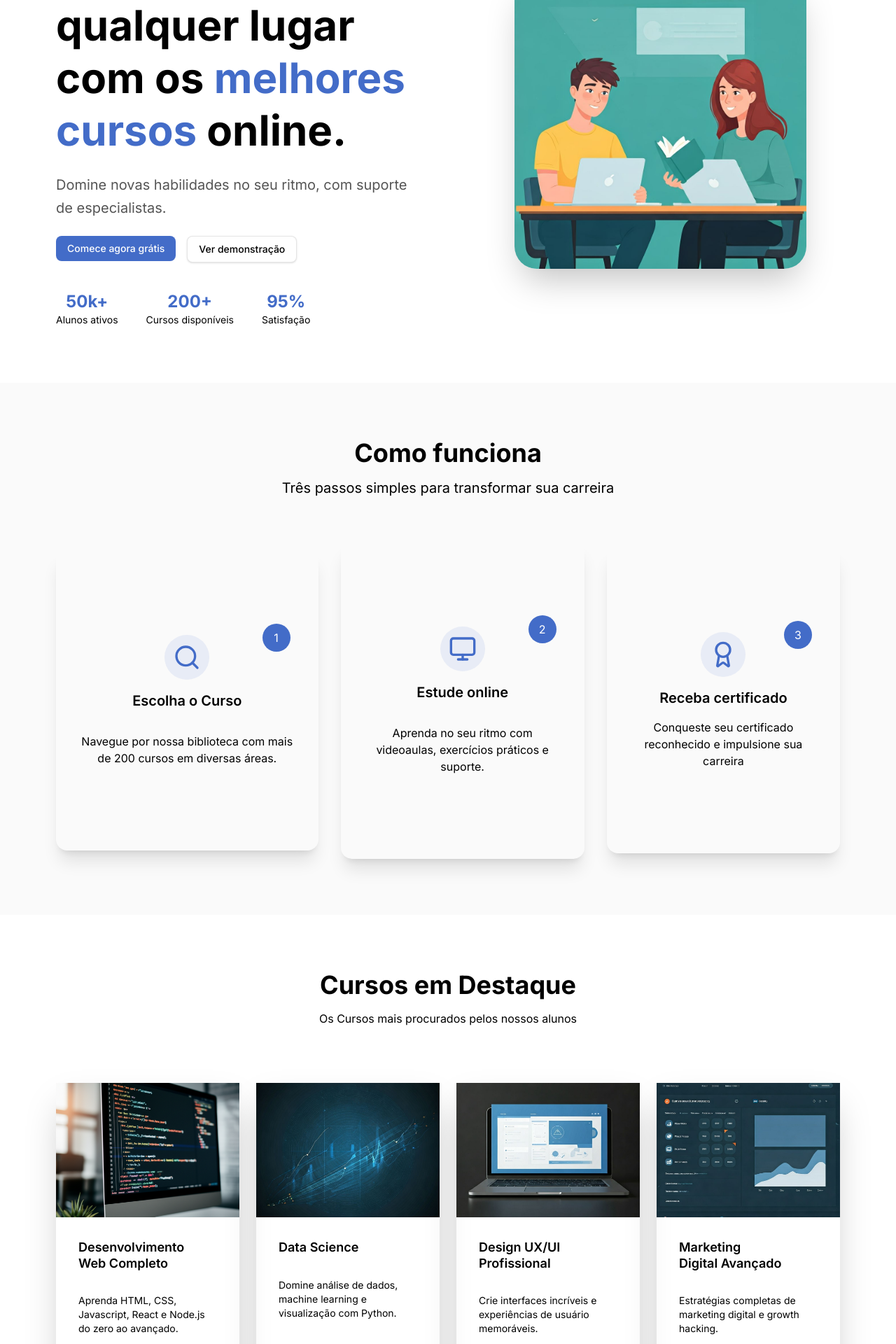
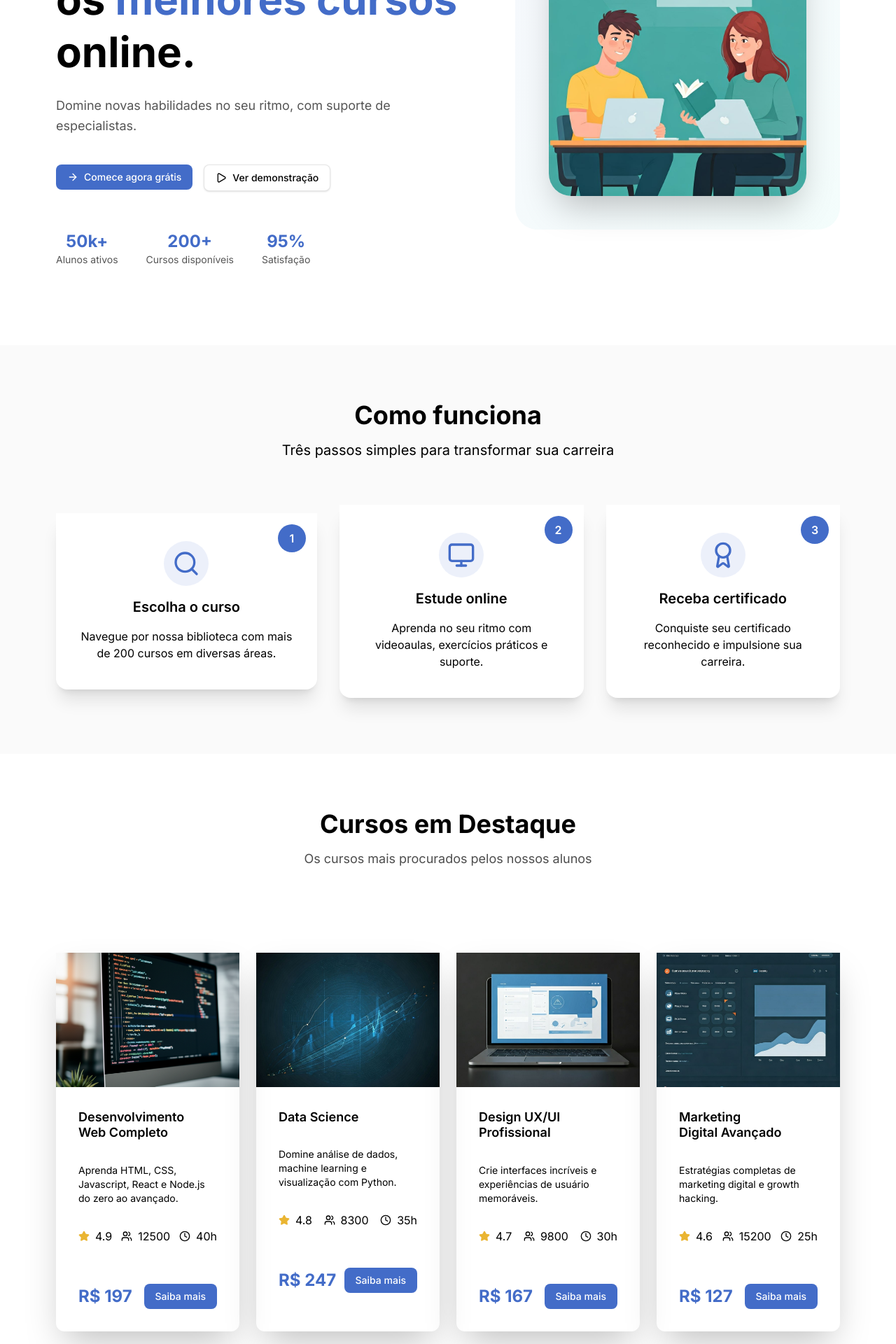
Before and after one commit to VittorFabriny/educax, a Next.js app: page / in a window 1280 px wide. Shown: the part 300-2220 px from the top of the page at 70% size. Built offline with nearby package versions, Linux system fonts and the light colour scheme.

Commit message:
code refactoring

```diff
--- a/app/globals.css
+++ b/app/globals.css
@@ -3,7 +3,7 @@
 :root {
   --primary-color: oklch(55% 0.15 264);
   --secondary-color: oklch(78% 0.14 180);
-  --color-accent: oklch(88% 0.17 95);
+  --color-accent: oklch(0.8 0.15 85);
 
   --color-bg: oklch(100% 0 0);
   --color-bg-secondary: oklch(92% 0 0);
--- a/components/button.tsx
+++ b/components/button.tsx
@@ -1,24 +1,22 @@
 type ButtonProps = {
   title: string;
-  variant: `primary` | `secondary`;
-
-  className?: string;
+  variant?: 'primary' | 'secondary';
+  icon?: React.ElementType;
 };
 
-export function Button(props: ButtonProps) {
+export function Button({ title, variant = 'primary', icon: Icon }: ButtonProps) {
+  const baseClasses =
+    'flex items-center gap-2 size-fit text-sm font-medium py-2 px-4 rounded-lg cursor-pointer transition';
+
+  const variants = {
+    primary: 'text-(--color-bg) bg-(--primary-color) hover:bg-(--primary-color)/90',
+    secondary: 'text-black bg-white border border-black/10 shadow-sm hover:bg-(--color-accent)/90',
+  };
+
   return (
-    <>
-      {props.variant === 'primary' && (
-        <div className="size-fit text-sm font-medium text-(--color-bg) bg-(--primary-color) py-2 px-4 rounded-lg cursor-pointer hover:bg-(--primary-color)/90 ">
-          {props.title}
-        </div>
-      )}
-
-      {props.variant === 'secondary' && (
-        <div className="size-fit text-sm font-medium text-black bg-white py-2 px-4 border border-black/10 rounded-lg shadow-sm hover:bg-(--color-accent)/90 cursor-pointer">
-          {props.title}
-        </div>
-      )}
-    </>
+    <button className={`${baseClasses} ${variants[variant]}`}>
+      {Icon && <Icon className="w-4 h-4" />}
+      <span>{title}</span>
+    </button>
   );
 }
--- a/components/call-to-action.tsx
+++ b/components/call-to-action.tsx
@@ -1,49 +1,47 @@
+import Image from 'next/image';
+import { CheckCircle } from 'lucide-react';
+
 import { Button } from '@/components/button';
 
-import Image from 'next/image';
-
-import { CheckCircle } from 'lucide-react';
+const benefits = [
+  'Acesso vitalício aos cursos',
+  'Certificados reconhecidos',
+  'Suporte direto com professores',
+  'Comunidade exclusiva de alunos',
+];
 
 export function CallToAction() {
   return (
-    <main className="flex p-5 lg:p20">
+    <main className="flex p-5 lg:p-20">
       <section className="w-full grid lg:grid-cols-2 gap-12 items-center bg-(--primary-color)/5 p-10 rounded-2xl">
         <div>
           <h1 className="text-3xl lg:text-4xl font-bold">Junte-se a milhares de alunos</h1>
-          <p className="mt-3">
+
+          <p className="mt-3 text-(--color-text-muted)">
             Crie sua conta grátis e comece hoje mesmo sua jornada de aprendizado.
           </p>
 
           <ul className="space-y-3 mt-6">
-            <li className="flex items-center gap-2">
-              <CheckCircle className="text-(--secondary-color)" />
-              Acesso vitalício aos cursos
-            </li>
-            <li className="flex items-center gap-2">
-              <CheckCircle className="text-(--secondary-color)" />
-              Certificados reconhecidos
-            </li>
-            <li className="flex items-center gap-2">
-              <CheckCircle className="text-(--secondary-color)" />
-              Suporte direto com professores
-            </li>
-            <li className="flex items-center gap-2">
-              <CheckCircle className="text-(--secondary-color)" />
-              Comunidade exclusiva de alunos
-            </li>
+            {benefits.map((item) => (
+              <li key={item} className="flex items-center gap-2">
+                <CheckCircle className="text-(--secondary-color) w-5 h-5" />
+                {item}
+              </li>
+            ))}
           </ul>
 
           <div className="flex gap-4 mt-12">
-            <Button variant="primary" title="Cadastrar grátis " />
+            <Button variant="primary" title="Cadastrar grátis" />
             <Button variant="secondary" title="Fazer Login" />
           </div>
         </div>
+
         <Image
-          src="/placeholder.png"
-          alt="Placeholder"
+          src="/certificate.png"
+          alt="Certificado"
           width={400}
           height={400}
-          className="rounded-2xl oject-cover shadow-2xl w-full h-auto"
+          className="rounded-2xl object-cover shadow-2xl w-full h-auto"
         />
       </section>
     </main>
--- a/components/feedback.tsx
+++ b/components/feedback.tsx
@@ -1,4 +1,32 @@
 import { SectionCards } from './section-cards';
+
+const feedbackData = [
+  {
+    rating: 5,
+    description:
+      '"Graças à plataforma consegui um emprego na área de tecnologia em 3 meses. Os cursos são muito práticos e atualizados."',
+    user: 'Ana Silva',
+    userRole: 'Desenvolvedora Front-end',
+    userImageUrl: '/professional-woman-smiling-headshot.png',
+    classname: 'leading-relaxed',
+  },
+  {
+    rating: 5,
+    description:
+      '"Graças à plataforma consegui um emprego na área de tecnologia em 3 meses. Os cursos são muito práticos e atualizados."',
+    user: 'Carlos Santos',
+    userRole: 'Data Scientist',
+    userImageUrl: '/professional-man-smiling-headshot.png',
+  },
+  {
+    rating: 5,
+    description:
+      '"Graças à plataforma consegui um emprego na área de tecnologia em 3 meses. Os cursos são muito práticos e atualizados."',
+    user: 'Mariana Costa',
+    userRole: 'UX Designer',
+    userImageUrl: '/professional-woman-designer-smiling-headshot.jpg',
+  },
+];
 
 export function Feedback() {
   return (
@@ -6,35 +34,13 @@ export function Feedback() {
       <div className="px-5 lg:px-20 flex flex-col items-center gap-8">
         <div className="flex flex-col text-center gap-4">
           <h1 className="font-3xl lg:text-4xl font-bold font-poppins">O que nossos alunos dizem</h1>
-          <p>Histórias reais de transformação profissional</p>
+          <p className="text-(--color-text-muted)">Histórias reais de transformação profissional</p>
         </div>
 
         <div className="flex flex-col md:flex-row gap-8">
-          <SectionCards
-            variant="feedback"
-            rating={5}
-            description='"Graças à plataforma consegui um emprego na área de tecnologia em 3 meses. Os cursos são muito práticos e atualizados."'
-            user="Ana Silva"
-            userRole="Desenvolvedora Front-end"
-            userImageUrl="/professional-woman-smiling-headshot.png"
-            classname="leading-relaxed"
-          />
-          <SectionCards
-            variant="feedback"
-            rating={5}
-            description='"Graças à plataforma consegui um emprego na área de tecnologia em 3 meses. Os cursos são muito práticos e atualizados."'
-            user="Carlos Santos"
-            userRole="Data Scientist"
-            userImageUrl="/professional-man-smiling-headshot.png"
-          />
-          <SectionCards
-            variant="feedback"
-            rating={5}
-            description='"Graças à plataforma consegui um emprego na área de tecnologia em 3 meses. Os cursos são muito práticos e atualizados."'
-            user="Mariana Costa"
-            userRole="UX Designer"
-            userImageUrl="/professional-woman-designer-smiling-headshot.jpg"
-          />
+          {feedbackData.map((feedback) => (
+            <SectionCards key={feedback.user} variant="feedback" {...feedback} />
+          ))}
         </div>
       </div>
     </main>
--- a/components/hero-section.tsx
+++ b/components/hero-section.tsx
@@ -1,48 +1,54 @@
 import Image from 'next/image';
 import { Button } from './button';
+import { ArrowRight, Play } from 'lucide-react';
 
 export function HeroSection() {
   return (
-    <main className="px-5 lg:px-20 py-20 bg-(--color-bg)">
-      <div className="sectionwrapper flex flex-col items-center justify-center gap-20 md:flex-row">
-        <section className="flex flex-col gap-6 pt-20">
-          <h1 className="text-4xl font-bold font-poppins max-w-200 lg:text-6xl leading-tight ">
-            Aprenda de qualquer lugar com os{' '}
-            <span className="text-(--primary-color)">melhores cursos</span> online.
+    <section className="px-5 lg:px-20 py-28 bg-(--color-bg)">
+      <div className="flex flex-col md:flex-row items-center justify-between gap-20">
+        <div className="flex flex-col gap-6 max-w-xl">
+          <h1 className="text-4xl xl:text-6xl font-bold font-poppins leading-tight">
+            Aprenda de qualquer lugar com os
+            <span className="text-(--primary-color)"> melhores cursos</span> online.
           </h1>
-          <p className="text-xl text-(--color-text-muted) text-pretty leading-relaxed">
+
+          <p className="text-lg lg:text-lg text-(--color-text-muted) leading-relaxed">
             Domine novas habilidades no seu ritmo, com suporte de especialistas.
           </p>
-          <div className="flex gap-4">
-            <Button variant="primary" title="Comece agora grátis" />
-            <Button variant="secondary" title="Ver demonstração" />
+
+          <div className="flex gap-4 mt-4">
+            <Button variant="primary" title="Comece agora grátis" icon={ArrowRight} />
+            <Button variant="secondary" title="Ver demonstração" icon={Play} />
           </div>
 
-          <div className="flex items-center gap-10 mt-4">
-            <div className="flex flex-col items-center">
-              <span className="text-2xl font-bold text-(--primary-color)">50k+</span>
-              <span className="text-sm">Alunos ativos</span>
-            </div>
-            <div className="flex flex-col items-center">
-              <span className="text-2xl font-bold text-(--primary-color)">200+</span>
-              <span className="text-sm">Cursos disponíveis</span>
-            </div>
-            <div className="flex flex-col items-center">
-              <span className="text-2xl font-bold text-(--primary-color)">95%</span>
-              <span className="text-sm">Satisfação</span>
-            </div>
+          <div className="flex gap-10 mt-8">
+            {[
+              { value: '50k+', label: 'Alunos ativos' },
+              { value: '200+', label: 'Cursos disponíveis' },
+              { value: '95%', label: 'Satisfação' },
+            ].map((item) => (
+              <div key={item.label} className="flex flex-col items-center">
+                <span className="text-2xl font-bold text-(--primary-color)">{item.value}</span>
+                <span className="text-sm text-(--color-text-muted)">{item.label}</span>
+              </div>
+            ))}
           </div>
-        </section>
-        <section className="w-auto mt-10 p-12 bg-linear-to-br from-[(--primary-color)/5 to-[(--secondary-color)/5 rounded-4xl">
+        </div>
+
+        <div className="relative p-12 rounded-4xl bg-linear-to-br from-(--primary-color)/5 to-(--secondary-color)/5">
           <Image
             src="/hero-image.jpg"
-            alt="Imagem ilustrativa de uma pessoa estudando em um laptop"
+            alt="Pessoa estudando em um laptop"
             width={632}
             height={632}
             className="rounded-4xl shadow-2xl"
           />
-        </section>
+
+          <div className="absolute right-6 top-6 bg-(--color-accent) p-2 px-4 rounded-full shadow-lg">
+            <p className="text-sm font-medium">✨ Novo curso disponível</p>
+          </div>
+        </div>
       </div>
-    </main>
+    </section>
   );
 }
--- a/components/how-it-works.tsx
+++ b/components/how-it-works.tsx
@@ -1,56 +1,58 @@
 import { Award, Monitor, Search } from 'lucide-react';
 
-export function HowItWorks() {
+type StepProps = {
+  icon: React.ElementType;
+  title: string;
+  description: string;
+  stepNumber: number;
+};
+
+function StepCard({ icon: Icon, title, description, stepNumber }: StepProps) {
   return (
-    <div className="p-5 lg:px-20 py-20 bg-(--color-bg-alt)/50">
-      <div className="title flex flex-col items-center mb-16 ">
-        <h1 className="text-3xl lg:text-4xl font-bold font-poppins mb-4">Como funciona</h1>
-        <p className="text-xl lg:text4xl">Três passos simples para transformar sua carreira</p>
+    <div className="relative flex flex-col gap-4 items-center px-8 py-10 shadow-xl hover:shadow-2xl text-center rounded-b-2xl bg-white">
+      <div className="flex items-center justify-center w-16 h-16 bg-(--primary-color)/10 rounded-full">
+        <Icon size={40} className="text-(--primary-color)" />
       </div>
 
-      <div className="flex flex-col lg:flex-row items-center justify-center gap-8 ">
-        <div className="relative">
-          <div className="flex flex-col gap-4 items-center px-8 py-30 shadow-xl hover:shadow-2xl text-center rounded-b-2xl">
-            <div className="flex items-center justify-center w-16 h-16 bg-(--primary-color)/10 rounded-full">
-              <Search size={40} className="text-(--primary-color)" />
-            </div>
-            <h2 className="text-xl font-semibold mb-4">Escolha o Curso</h2>
-            <p>Navegue por nossa biblioteca com mais de 200 cursos em diversas áreas.</p>
-          </div>
-          <div>
-            <div className="absolute right-10 top-26 w-10 h-10 bg-(--primary-color) rounded-full text-white flex items-center justify-center">
-              1
-            </div>
-          </div>
-        </div>
+      <h3 className="text-xl font-semibold">{title}</h3>
 
-        <div className="relative">
-          <div className="flex flex-col gap-4 items-center px-8 py-30 shadow-xl hover:shadow-2xl text-center rounded-b-2xl">
-            <div className="flex items-center justify-center w-16 h-16 bg-(--primary-color)/10 rounded-full">
-              <Monitor size={40} className="text-(--primary-color)" />
-            </div>
-            <h2 className="text-xl font-semibold mb-4">Estude online</h2>
-            <p>Aprenda no seu ritmo com videoaulas, exercícios práticos e suporte.</p>
-          </div>
+      <p>{description}</p>
 
-          <div className="absolute right-10 top-26 w-10 h-10 bg-(--primary-color) rounded-full text-white flex items-center justify-center">
-            2
-          </div>
-        </div>
-
-        <div className="relative">
-          <div className="flex flex-col gap-4 items-center px-8 py-30 shadow-xl hover:shadow-2xl text-center rounded-b-2xl">
-            <div className="flex items-center justify-center w-16 h-16 bg-(--primary-color)/10 rounded-full">
-              <Award size={40} className="text-(--primary-color)" />
-            </div>
-            <h2 className="text-xl font-semibold">Receba certificado</h2>
-            <p>Conqueste seu certificado reconhecido e impulsione sua carreira</p>
-          </div>
-          <div className="absolute right-10 top-26 w-10 h-10 bg-(--primary-color) rounded-full text-white flex items-center justify-center">
-            3
-          </div>
-        </div>
+      <div className="absolute right-4 top-4 w-10 h-10 bg-(--primary-color) rounded-full text-white flex items-center justify-center font-semibold">
+        {stepNumber}
       </div>
     </div>
   );
 }
+
+export function HowItWorks() {
+  return (
+    <section className="p-5 lg:px-20 py-20 bg-(--color-bg-alt)/50">
+      <header className="flex flex-col items-center mb-16 text-center">
+        <h2 className="text-3xl lg:text-4xl font-bold font-poppins mb-4">Como funciona</h2>
+        <p className="text-xl">Três passos simples para transformar sua carreira</p>
+      </header>
+
+      <div className="flex flex-col lg:flex-row items-center justify-center gap-8">
+        <StepCard
+          icon={Search}
+          title="Escolha o curso"
+          description="Navegue por nossa biblioteca com mais de 200 cursos em diversas áreas."
+          stepNumber={1}
+        />
+        <StepCard
+          icon={Monitor}
+          title="Estude online"
+          description="Aprenda no seu ritmo com videoaulas, exercícios práticos e suporte."
+          stepNumber={2}
+        />
+        <StepCard
+          icon={Award}
+          title="Receba certificado"
+          description="Conquiste seu certificado reconhecido e impulsione sua carreira."
+          stepNumber={3}
+        />
+      </div>
+    </section>
+  );
+}
--- a/components/popular.tsx
+++ b/components/popular.tsx
@@ -1,58 +1,57 @@
 import { SectionCards } from './section-cards';
+
+const popularCourses = [
+  {
+    title: 'Desenvolvimento Web Completo',
+    description: 'Aprenda HTML, CSS, Javascript, React e Node.js do zero ao avançado.',
+    rating: 4.9,
+    views: 12500,
+    duration: 40,
+    price: 'R$ 197',
+    imageurl: '/blog-web-development.png',
+  },
+  {
+    title: 'Data Science',
+    description: 'Domine análise de dados, machine learning e visualização com Python.',
+    rating: 4.8,
+    views: 8300,
+    duration: 35,
+    price: 'R$ 247',
+    imageurl: '/data-science-python-programming-charts-graphs.jpg',
+  },
+  {
+    title: 'Design UX/UI Profissional',
+    description: 'Crie interfaces incríveis e experiências de usuário memoráveis.',
+    rating: 4.7,
+    views: 9800,
+    duration: 30,
+    price: 'R$ 167',
+    imageurl: '/ux-ui-design-mockups-wireframes-creative-workspace.jpg',
+  },
+  {
+    title: 'Marketing Digital Avançado',
+    description: 'Estratégias completas de marketing digital e growth hacking.',
+    rating: 4.6,
+    views: 15200,
+    duration: 25,
+    price: 'R$ 127',
+    imageurl: '/digital-marketing-social-media-analytics-dashboard.jpg',
+  },
+];
 
 export function Popular() {
   return (
-    <main className="p-5 md:px-20 py-20 bg-(--color-bg-color)">
-      <section className="flex flex-col align-center text-center gap-4 ">
-        <h1 className="text-3xl lg:text-4xl font-bold">Cursos em Destaque</h1>
-        <p>Os Cursos mais procurados pelos nossos alunos</p>
-      </section>
+    <section className="p-5 md:px-20 py-20 bg-(--color-bg-color)">
+      <header className="flex flex-col items-center text-center gap-4 mb-10">
+        <h2 className="text-3xl lg:text-4xl font-bold">Cursos em Destaque</h2>
+        <p className="text-lg text-black/70">Os cursos mais procurados pelos nossos alunos</p>
+      </header>
 
-      <section className="grid md:grid-cols-2 lg:grid-cols-4 gap-6">
-        <SectionCards
-          variant="popular"
-          title="Desenvolvimento Web Completo"
-          description="Aprenda HTML, CSS, Javascript, React e Node.js do zero ao avançado."
-          rating={4.9}
-          views={12500}
-          duration={40}
-          price="R$ 197"
-          imageurl="/blog-web-development.png"
-        />
-
-        <SectionCards
-          variant="popular"
-          title="Data Science"
-          description="Domine análise de dados, machine learning e visualização com Python."
-          rating={4.8}
-          views={8300}
-          duration={35}
-          price="R$ 247"
-          imageurl="/data-science-python-programming-charts-graphs.jpg"
-        />
-
-        <SectionCards
-          variant="popular"
-          title="Design UX/UI Profissional"
-          description="Crie interfaces incríveis e experiências de usuário memoráveis."
-          rating={4.7}
-          views={9800}
-          duration={30}
-          price="R$ 167"
-          imageurl="/ux-ui-design-mockups-wireframes-creative-workspace.jpg"
-        />
-
-        <SectionCards
-          variant="popular"
-          title="Marketing Digital Avançado"
-          description="Estratégias completas de marketing digital e growth hacking."
-          rating={4.6}
-          views={15200}
-          duration={25}
-          price="R$ 127"
-          imageurl="/digital-marketing-social-media-analytics-dashboard.jpg"
-        />
-      </section>
-    </main>
+      <div className="grid md:grid-cols-2 lg:grid-cols-4 gap-6">
+        {popularCourses.map((course) => (
+          <SectionCards key={course.title} variant="popular" {...course} />
+        ))}
+      </div>
+    </section>
   );
 }
--- a/components/section-cards.tsx
+++ b/components/section-cards.tsx
@@ -18,7 +18,6 @@ type CardProps = {
   user?: string;
   userImageUrl?: string;
   userRole?: string;
-  icon?: React.ElementType;
 };
 
 export function SectionCards(props: CardProps) {
```
Also changed, not shown: components/footer.tsx (+54 -48 lines), components/header.tsx (+28 -10 lines), public/certificate.png (added).
